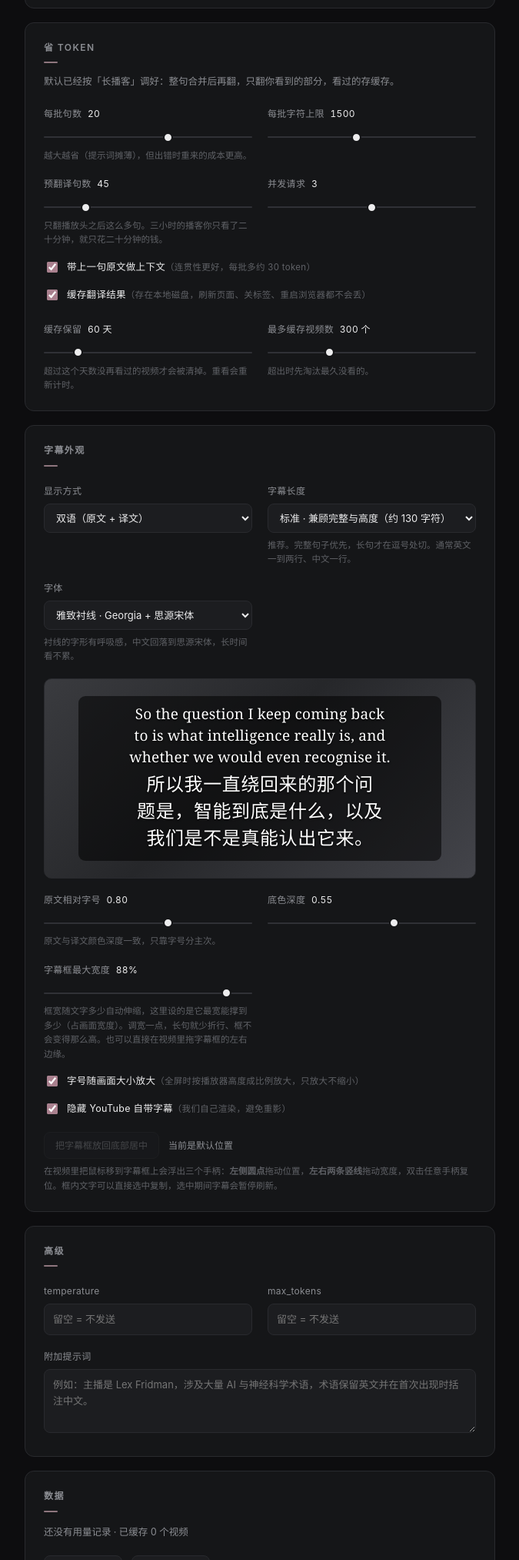
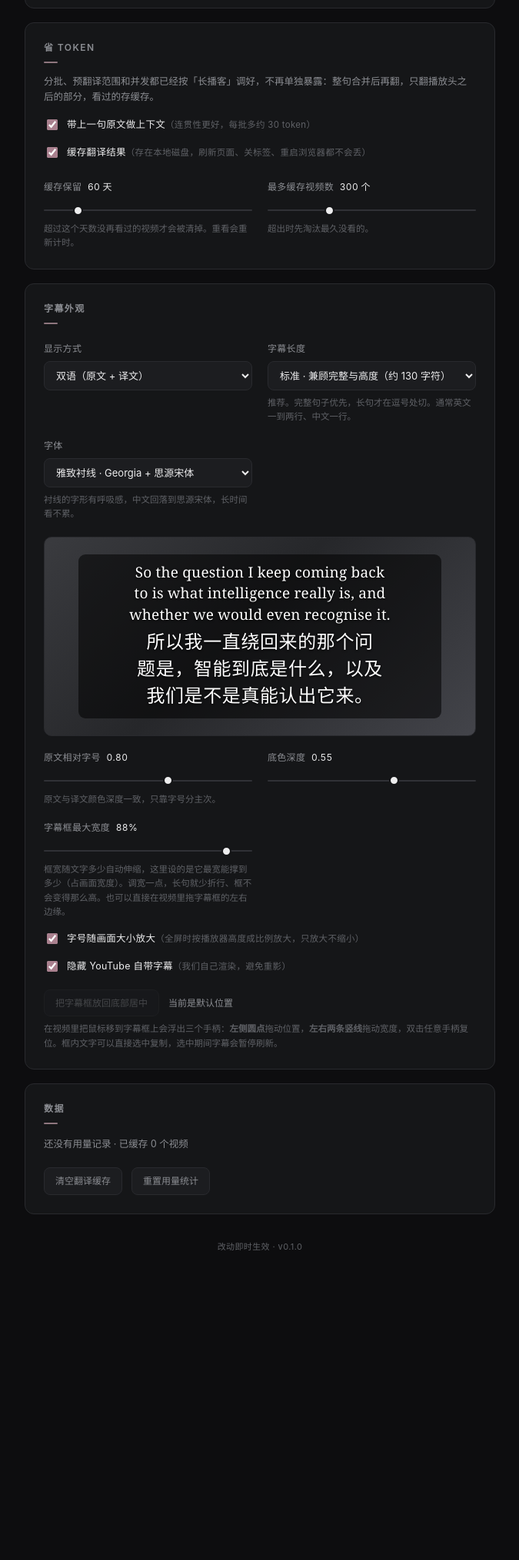
Before and after one commit to opengmail000-design527050/yt-sub-translate, a browser extension: page options/options.html in a window 1280 px wide. Shown: the part 774-2800 px from the top of the page at 77% size, without its empty margins (302-977 px from the left). After the commit the page ends 2472 px from the top, so only its background shows below. Drawn offline with Linux system fonts and the light colour scheme.

Commit message:
ui(options): 收起已调好的调参项，移除「高级」
省 token 那一组 4 个滑块（每批句数 / 每批字符上限 / 预翻译句数 / 并发请求）不再
暴露。其中「每批字符上限」实测根本不生效——标准档位下平均每段约 66 字符，20 行
才 1320 字符，永远撞不到 1500 的下限，真正生效的是每批句数。

「高级」整块移除（temperature / max_tokens / 附加提示词）。

这些设置仍在 DEFAULTS 里正常生效，只是不再提供 UI；已经自定义过的用户其存储值
继续沿用。TEXT_FIELDS / RANGE_FIELDS 同步收窄，否则 init 会在 $(id) 上取到 null。

设置页保留：缓存开关、上下文开关、缓存保留天数与数量。

```diff
--- a/options/options.html
+++ b/options/options.html
@@ -79,28 +79,7 @@
 
   <section class="card">
     <h2>省 token</h2>
-    <p class="lead">默认已经按「长播客」调好：整句合并后再翻，只翻你看到的部分，看过的存缓存。</p>
-
-    <div class="grid2">
-      <div class="field">
-        <label for="batchLines">每批句数 <span class="v" id="batchLinesV"></span></label>
-        <input id="batchLines" type="range" min="5" max="30" step="1">
-        <p class="note">越大越省（提示词摊薄），但出错时重来的成本更高。</p>
-      </div>
-      <div class="field">
-        <label for="batchChars">每批字符上限 <span class="v" id="batchCharsV"></span></label>
-        <input id="batchChars" type="range" min="400" max="3000" step="100">
-      </div>
-      <div class="field">
-        <label for="lookahead">预翻译句数 <span class="v" id="lookaheadV"></span></label>
-        <input id="lookahead" type="range" min="10" max="200" step="5">
-        <p class="note">只翻播放头之后这么多句。三小时的播客你只看了二十分钟，就只花二十分钟的钱。</p>
-      </div>
-      <div class="field">
-        <label for="concurrency">并发请求 <span class="v" id="concurrencyV"></span></label>
-        <input id="concurrency" type="range" min="1" max="5" step="1">
-      </div>
-    </div>
+    <p class="lead">分批、预翻译范围和并发都已经按「长播客」调好，不再单独暴露：整句合并后再翻，只翻播放头之后的部分，看过的存缓存。</p>
 
     <label class="check"><input type="checkbox" id="useContext"><span>带上一句原文做上下文<em>（连贯性更好，每批多约 30 token）</em></span></label>
     <label class="check"><input type="checkbox" id="useCache"><span>缓存翻译结果<em>（存在本地磁盘，刷新页面、关标签、重启浏览器都不会丢）</em></span></label>
@@ -185,24 +164,6 @@
   </section>
 
   <section class="card">
-    <h2>高级</h2>
-    <div class="grid2">
-      <div class="field">
-        <label for="temperature">temperature</label>
-        <input id="temperature" type="text" placeholder="留空 = 不发送">
-      </div>
-      <div class="field">
-        <label for="maxTokens">max_tokens</label>
-        <input id="maxTokens" type="text" placeholder="留空 = 不发送">
-      </div>
-    </div>
-    <div class="field">
-      <label for="extraPrompt">附加提示词</label>
-      <textarea id="extraPrompt" rows="3" placeholder="例如：主播是 Lex Fridman，涉及大量 AI 与神经科学术语，术语保留英文并在首次出现时括注中文。"></textarea>
-    </div>
-  </section>
-
-  <section class="card">
     <h2>数据</h2>
     <div class="statLine" id="statLine">—</div>
     <div class="actions">
--- a/options/options.js
+++ b/options/options.js
@@ -3,8 +3,10 @@ import { DEFAULTS, getSettings, setSettings, resolveTargetName, uiLanguage,
 
 const $ = (id) => document.getElementById(id);
 
-const TEXT_FIELDS = ['baseUrl', 'apiKey', 'model', 'targetLang', 'temperature', 'maxTokens',
-                     'extraPrompt', 'reasoningStyle', 'layout', 'fontFamily', 'density'];
+/* 只列设置页里真正存在的控件。分批/并发/温度/附加提示词等仍在 DEFAULTS 里生效，
+   只是不再暴露给用户调整（已调好，改动收益低、出错风险高）。 */
+const TEXT_FIELDS = ['baseUrl', 'apiKey', 'model', 'targetLang',
+                     'reasoningStyle', 'layout', 'fontFamily', 'density'];
 
 /* 与 content.js 里的 FONT_STACKS 保持一致 */
 const FONT_STACKS = {
@@ -19,10 +21,6 @@ const FONT_NOTES = {
   kai: '楷体最有手写的味道，但笔画细，建议配合更大的字号和更深的底色。'
 };
 const RANGE_FIELDS = {
-  batchLines: (v) => v,
-  batchChars: (v) => v,
-  lookahead: (v) => v,
-  concurrency: (v) => v,
   origScale: (v) => Number(v).toFixed(2),
   bgOpacity: (v) => Number(v).toFixed(2),
   maxWidth: (v) => v + '%',
```
